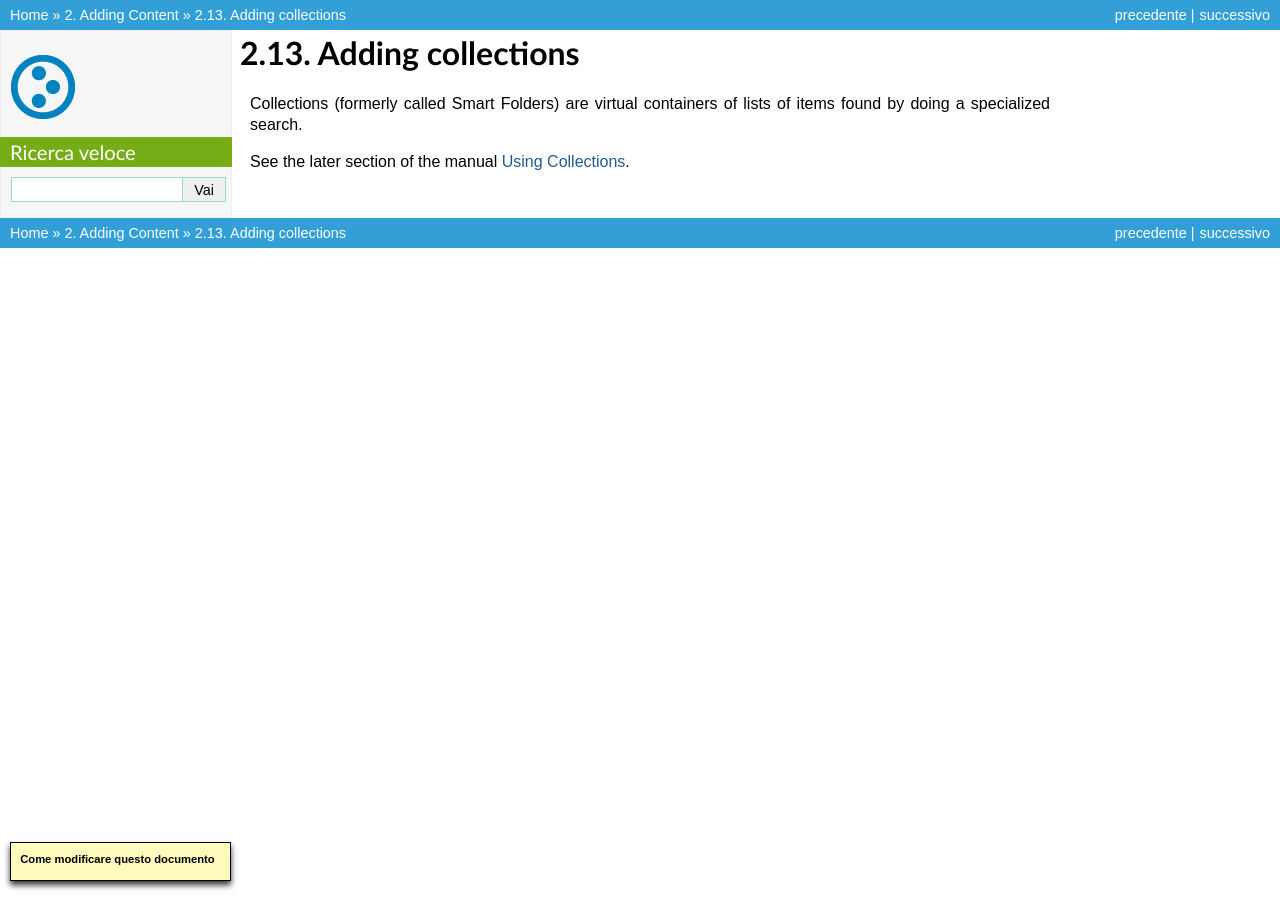
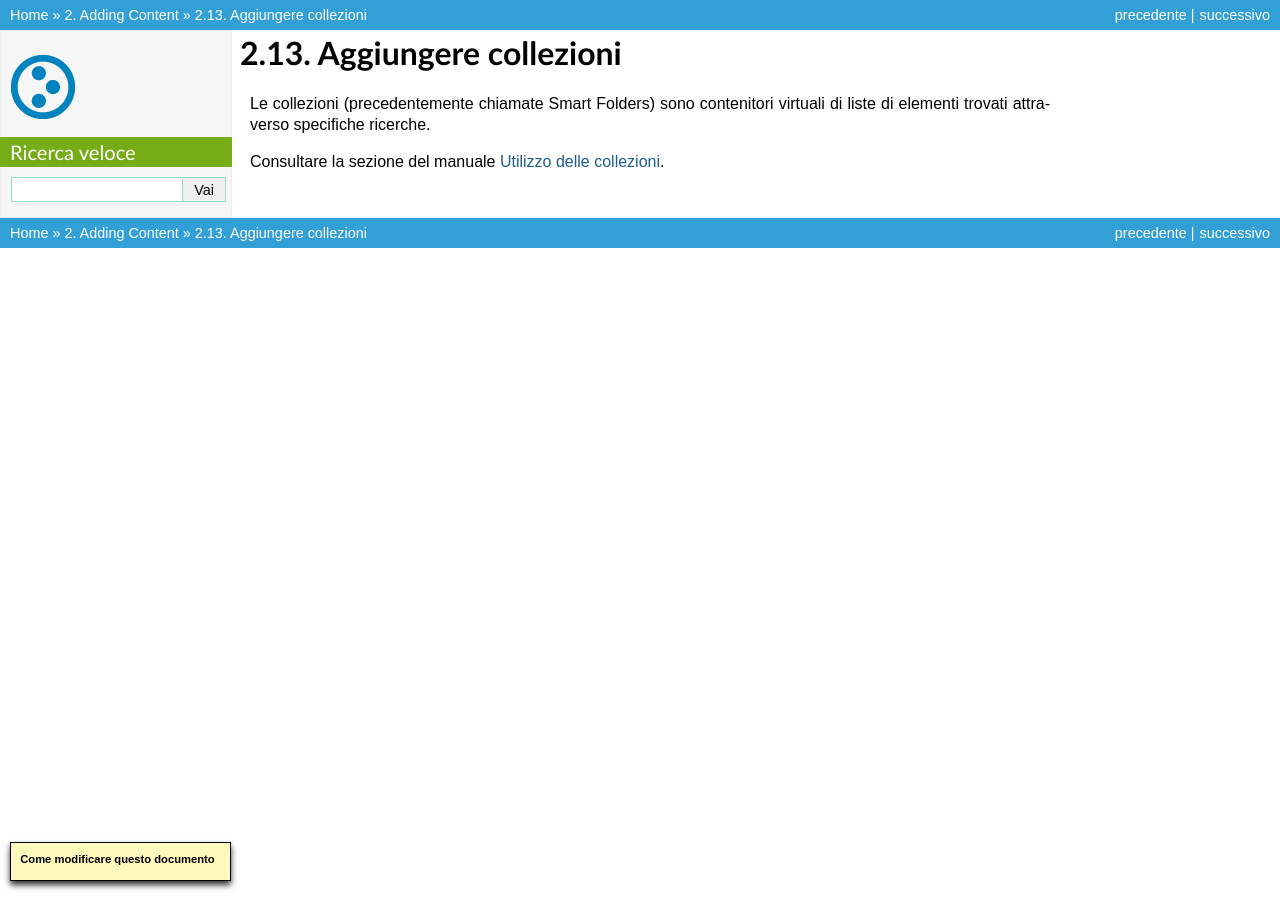
Before and after one commit to plone-it/collective.italiandocumentation, a Sphinx documentation site: the page built from source/adding-content/adding-collections.rst, in a window 1280 px wide. Built offline with Sphinx 7.4.7, drawn with Linux system fonts in a browser that asks for light colours.

Commit message:
Traduzione della sezione "Adding collections"

```diff
--- a/source/adding-content/adding-collections.rst
+++ b/source/adding-content/adding-collections.rst
@@ -1,8 +1,7 @@
-Adding collections
+Aggiungere collezioni
 ========================
 
-Collections (formerly called Smart Folders) are virtual containers of
-lists of items found by doing a specialized search.
+Le collezioni (precedentemente chiamate Smart Folders) sono contenitori virtuali di
+liste di elementi trovati attraverso specifiche ricerche.
 
-See the later section of the manual `Using
-Collections <http://plone.org/documentation/manual/plone-4-user-manual/using-collections>`_.
+Consultare la sezione del manuale `Utilizzo delle collezioni <http://plone.org/documentation/manual/plone-4-user-manual/using-collections>`_.
```
